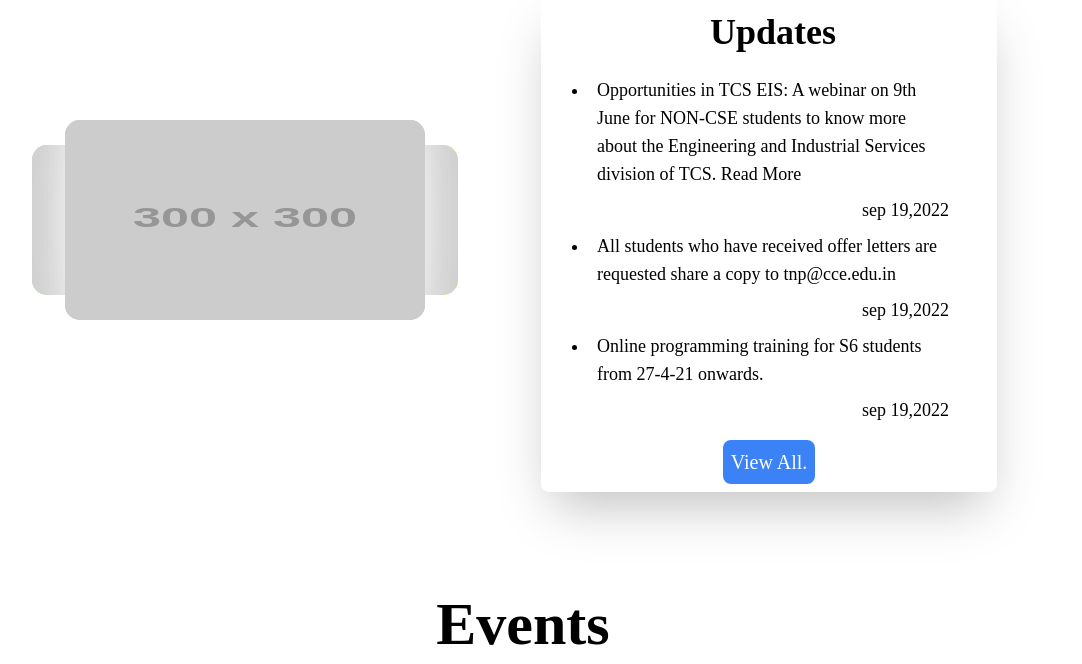
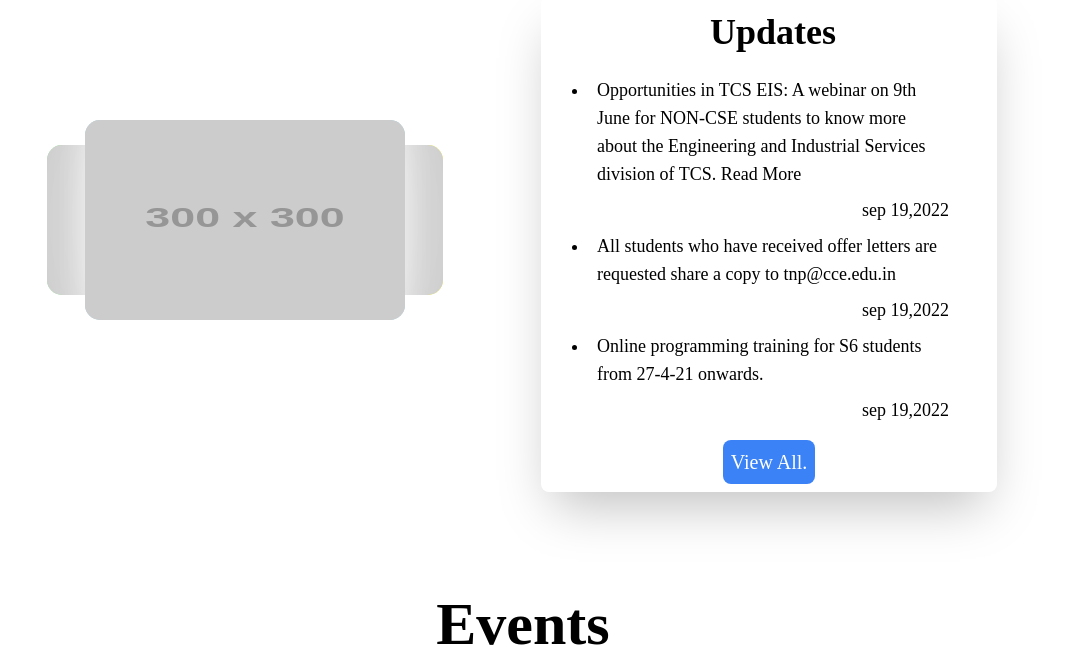
Before and after one commit to AjayVishnuE/Sports-cce, a plain HTML site: page index.html in a window 1280 px wide. Shown: the part 1180-1844 px from the top of the page, without its empty margins (117-1199 px from the left). Drawn offline with nearby package versions, Linux system fonts and the light colour scheme; placeholder pictures from the web are drawn by us.

Commit message:
Update carousel.css

```diff
--- a/carousel.css
+++ b/carousel.css
@@ -9,8 +9,7 @@
   --carousel-height: 400px;
   --carousel-width: 1000px;
   --carousel-item-height: 100px;
-  --carousel-item-width: 180px;
-  width: 50%;
+  --carousel-item-width: 160px;
 }
 
 .carousel-container {
```
